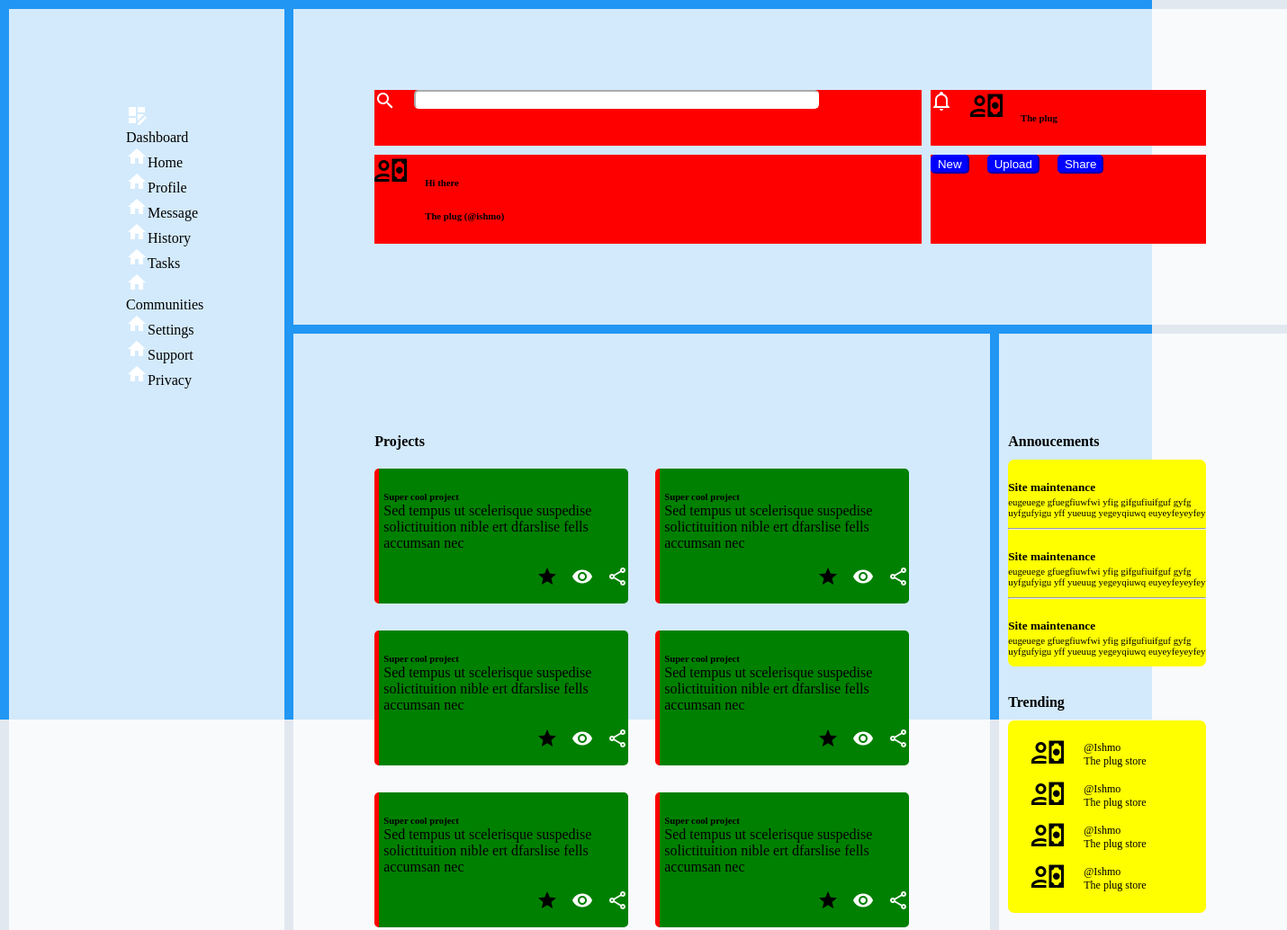
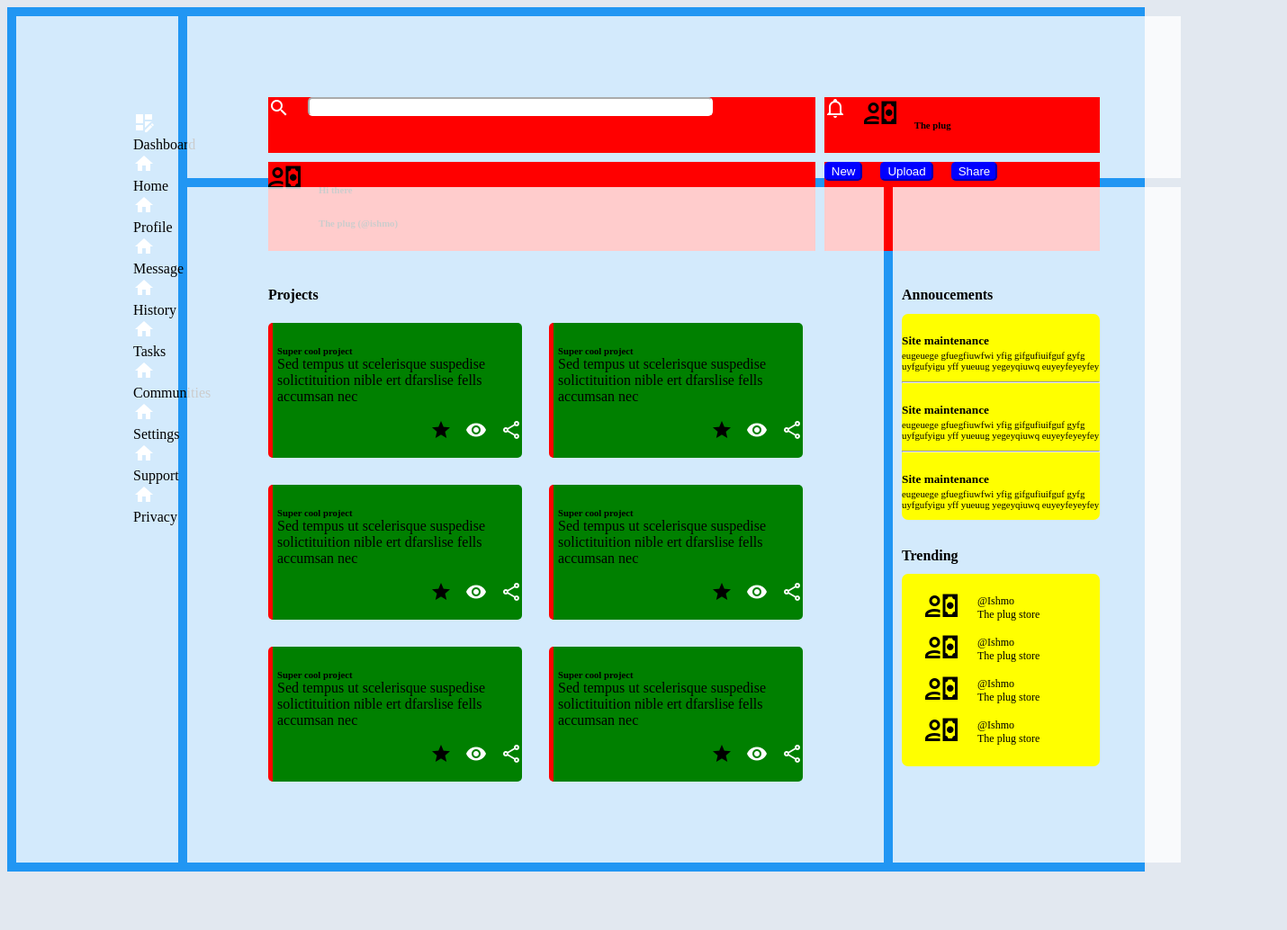
Before and after one commit to ayebaishmo/adminDashboard, a website: page index.html in a window 1280 px wide. Shown: the top 1034 px of the page at 90% size, 1430 px wide, since content can reach past the window. After the commit the page ends 977 px from the top, so only its background shows below. Drawn offline with Linux system fonts and the light colour scheme.

Commit message:
Try fixing width and height of grids

```diff
--- a/index.css
+++ b/index.css
@@ -1,4 +1,38 @@
-* {
+/*
+.gridse1 {
+ grid-area: home;
+ background-color: blue;
+}
+
+.gridse2 {
+ grid-area: school;
+ background-color: red;
+}
+
+.gridse3 {
+ grid-area: class;
+ background-color: yellow;
+}
+
+.gridse4 {
+ grid-area: vistor;
+ background-color: purple;
+}
+
+.container {
+ background-color: aqua;
+ display: grid;
+ grid-template-areas: 'home school school' 'home class vistor' 'home class vistor' ;
+ grid-template-columns: 0.2fr 0.6fr;
+ grid-template-rows: 0.2fr;
+ gap: 10px;
+ position: absolute;
+ top: 0;
+ bottom: 0;
+ left: 0;
+ right: 0;
+}*/
+*{
  box-sizing: border-box;
 }
 
@@ -12,10 +46,12 @@ body {
 
 .griditems1 {
  grid-area: sideMenu;
+ width: 10px;
 }
 
 .griditems2 {
  grid-area: profile;
+ height: 20px;
 }
 
 .griditems3 {
@@ -32,11 +68,7 @@ body {
  background-color: #2196F3;
  gap: 10px;
  padding: 10px;
- position: absolute;
- top: 0;
- right: 0;
- left: 0;
- bottom: 0;
+
 }
 
 .contDash >div {
```
Also changed, not shown: index.html (+20 -0 lines).
